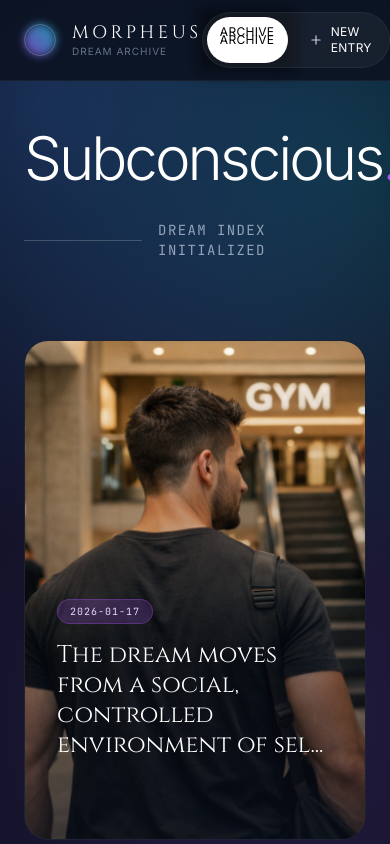
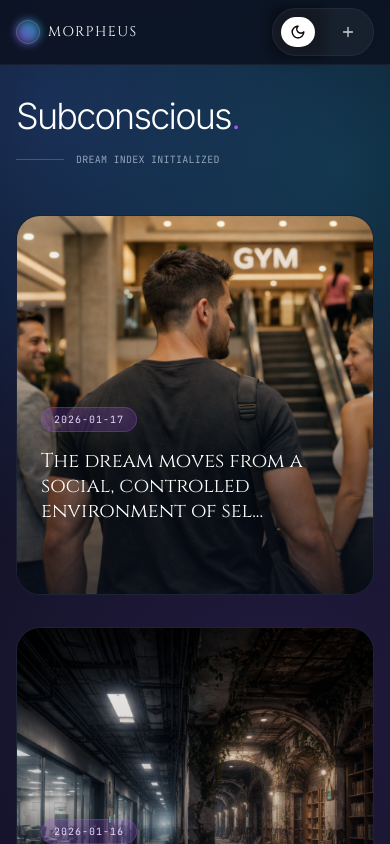
Before and after one commit to BenWassa/morpheus-dream-archive, a React (Vite) app: page / in a window 390 px wide. Shown: the top 844 px of the page. Built offline with nearby package versions, Linux system fonts and the light colour scheme.

Commit message:
chore: bump version to 1.5.0 and upgrade mobile layout

```diff
--- a/package.json
+++ b/package.json
@@ -1,7 +1,7 @@
 {
   "name": "project-morpheus",
   "private": true,
-  "version": "1.4.0",
+  "version": "1.5.0",
   "type": "module",
   "scripts": {
     "dev": "vite",
--- a/src/App.jsx
+++ b/src/App.jsx
@@ -72,6 +72,7 @@ const Header = ({ currentView, setCurrentView }) => {
     {
       label: 'ARCHIVE',
       href: '#',
+      icon: <Moon size={14} />,
       onClick: (e) => {
         e.preventDefault();
         setCurrentView('gallery');
@@ -89,6 +90,7 @@ const Header = ({ currentView, setCurrentView }) => {
     SHOW_DEMO && {
       label: 'DEMO',
       href: '#',
+      icon: <Sparkles size={14} />,
       onClick: (e) => {
         e.preventDefault();
         setCurrentView('demo');
@@ -101,26 +103,26 @@ const Header = ({ currentView, setCurrentView }) => {
 
   return (
     <header className="fixed top-0 w-full z-50 border-b border-white/5 bg-[#0a0f1c]/80 backdrop-blur-xl transition-all duration-300">
-      <div className="max-w-7xl mx-auto px-6 h-20 flex items-center justify-between">
+      <div className="max-w-7xl mx-auto px-4 sm:px-6 h-16 md:h-20 flex items-center justify-between">
         <div
-          className="flex items-center gap-4 cursor-pointer group"
+          className="flex items-center gap-2 sm:gap-4 cursor-pointer group"
           onClick={() => setCurrentView('gallery')}
         >
           <div className="relative">
-            <div className="w-8 h-8 rounded-full bg-gradient-to-tr from-purple-500 to-cyan-400 blur-sm opacity-70 group-hover:opacity-100 transition-opacity"></div>
-            <div className="absolute inset-0 w-8 h-8 rounded-full border border-white/20"></div>
+            <div className="w-6 h-6 sm:w-8 sm:h-8 rounded-full bg-gradient-to-tr from-purple-500 to-cyan-400 blur-sm opacity-70 group-hover:opacity-100 transition-opacity"></div>
+            <div className="absolute inset-0 w-6 h-6 sm:w-8 sm:h-8 rounded-full border border-white/20"></div>
           </div>
           <div className="flex flex-col">
-            <span className="text-lg font-display tracking-[0.2em] text-white leading-none">
+            <span className="text-sm sm:text-lg font-display tracking-widest sm:tracking-[0.2em] text-white leading-none">
               MORPHEUS
             </span>
-            <span className="text-[10px] text-slate-500 uppercase tracking-widest leading-none mt-1">
+            <span className="text-[8px] sm:text-[10px] text-slate-500 uppercase tracking-widest leading-none mt-1 hidden sm:block">
               Dream Archive
             </span>
           </div>
         </div>
 
-        <div className="bg-white/5 rounded-full border border-white/5">
+        <div className="bg-white/5 rounded-full border border-white/5 transition-all py-1 px-1 sm:p-0">
           <GooeyNav items={navItems} initialActiveIndex={activeIndex} />
         </div>
       </div>
@@ -136,30 +138,30 @@ const RawTranscriptViewer = ({ text }) => {
   if (!text) return null;
 
   return (
-    <div className="mt-16 border-t border-white/10 pt-8">
+    <div className="mt-12 sm:mt-16 border-t border-white/10 pt-8">
       <button
         onClick={() => setIsOpen(!isOpen)}
-        className="flex items-center gap-4 text-slate-500 hover:text-cyan-300 transition-colors w-full group py-4"
+        className="flex items-center gap-3 sm:gap-4 text-slate-500 hover:text-cyan-300 transition-colors w-full group py-4"
       >
         <div
-          className={`p-2 rounded-full border border-current transition-all ${
+          className={`p-1.5 sm:p-2 rounded-full border border-current transition-all ${
             isOpen ? 'rotate-180' : ''
           }`}
         >
-          <ChevronDown size={16} />
+          <ChevronDown size={14} className="sm:w-4 sm:h-4" />
         </div>
-        <span className="font-mono uppercase tracking-widest text-xs flex-1 text-left">
+        <span className="font-mono uppercase tracking-wide sm:tracking-widest text-[10px] sm:text-xs flex-1 text-left">
           {isOpen ? 'Hide Raw Transcription' : 'View Raw Transcription'}
         </span>
-        <div className="h-px bg-white/10 flex-1 group-hover:bg-cyan-900/50 transition-colors"></div>
+        <div className="hidden sm:block h-px bg-white/10 flex-1 group-hover:bg-cyan-900/50 transition-colors"></div>
       </button>
 
       {isOpen && (
-        <div className="mt-6 bg-black/40 rounded-sm border-l-2 border-purple-500/50 p-8 animate-fade-in relative overflow-hidden">
+        <div className="mt-6 bg-black/40 rounded-sm border-l-2 border-purple-500/50 p-5 sm:p-8 animate-fade-in relative overflow-hidden">
           <div className="absolute top-0 right-0 p-4 opacity-10">
-            <FileText size={100} />
+            <FileText size={80} className="sm:w-[100px] sm:h-[100px]" />
           </div>
-          <p className="font-serif text-lg text-slate-300 leading-loose whitespace-pre-wrap relative z-10">
+          <p className="font-serif text-base sm:text-lg text-slate-300 leading-relaxed sm:leading-loose whitespace-pre-wrap relative z-10">
             {text}
           </p>
         </div>
@@ -234,14 +236,14 @@ const GalleryView = () => {
   };
 
   return (
-    <div className="relative z-10 pt-32 pb-20 px-6 max-w-7xl mx-auto min-h-screen">
-      <div className="mb-20 animate-fade-in-up">
-        <h1 className="text-6xl md:text-8xl font-thin tracking-tighter mb-8 text-white">
+    <div className="relative z-10 pt-24 md:pt-32 pb-20 px-4 sm:px-6 max-w-7xl mx-auto min-h-screen">
+      <div className="mb-12 md:mb-20 animate-fade-in-up">
+        <h1 className="text-4xl sm:text-6xl md:text-8xl font-thin tracking-tighter mb-4 sm:mb-8 text-white">
           Subconscious<span className="text-purple-500">.</span>
         </h1>
-        <div className="flex gap-4 items-center">
-          <div className="h-px bg-white/20 w-32"></div>
-          <p className="text-slate-400 font-mono text-sm tracking-widest uppercase">
+        <div className="flex gap-3 sm:gap-4 items-center">
+          <div className="h-px bg-white/20 w-12 sm:w-32"></div>
+          <p className="text-slate-400 font-mono text-[10px] sm:text-sm tracking-wide sm:tracking-widest uppercase">
             Dream Index Initialized
           </p>
         </div>
@@ -257,7 +259,7 @@ const GalleryView = () => {
             <div
               key={i}
               onClick={() => setSelectedEntry(entry)}
-              className="group relative h-[500px] rounded-3xl overflow-hidden cursor-pointer bg-slate-900 border border-white/5 hover:border-purple-500/50 transition-all duration-500 hover:shadow-2xl hover:shadow-purple-900/20"
+              className="group relative h-[380px] sm:h-[450px] md:h-[500px] rounded-3xl overflow-hidden cursor-pointer bg-slate-900 border border-white/5 hover:border-purple-500/50 transition-all duration-500 hover:shadow-2xl hover:shadow-purple-900/20"
             >
               <div className="absolute inset-0 z-0">
                 {entry.scenes?.[0]?.image ? (
@@ -274,7 +276,7 @@ const GalleryView = () => {
                 <div className="absolute inset-0 bg-gradient-to-t from-[#0a0f1c]/70 via-[#0a0f1c]/25 to-transparent"></div>
               </div>
 
-              <div className="absolute inset-0 z-10 p-8 flex flex-col justify-end">
+              <div className="absolute inset-0 z-10 p-6 sm:p-8 flex flex-col justify-end">
                 <div className="transform translate-y-4 group-hover:translate-y-0 transition-transform duration-500">
                   <div className="flex items-center gap-2 mb-4">
                     <span className="bg-purple-500/20 text-purple-200 border border-purple-500/30 px-3 py-1 rounded-full text-[10px] font-mono tracking-widest uppercase">
@@ -282,7 +284,7 @@ const GalleryView = () => {
                     </span>
                   </div>
 
-                  <h3 className="text-2xl font-display text-white mb-4 leading-tight group-hover:text-cyan-200 transition-colors">
+                  <h3 className="text-xl sm:text-2xl font-display text-white mb-4 leading-tight group-hover:text-cyan-200 transition-colors">
                     {truncateText(entry.summary, 60)}
                   </h3>
 
@@ -306,50 +308,61 @@ const GalleryView = () => {
       )}
 
       {selectedEntry && (
-        <div className="fixed inset-0 z-[100] flex items-start justify-center pt-24 pb-6">
+        <div className="fixed inset-0 z-[100] flex items-end sm:items-start justify-center pt-16 sm:pt-24 pb-0 sm:pb-8">
           <div
             className="absolute inset-0 bg-[#05080f]/70 backdrop-blur-xl animate-fade-in"
             onClick={() => setSelectedEntry(null)}
           ></div>
 
-          <div className="relative w-full h-[calc(100vh-8rem)] md:h-[calc(100vh-7rem)] md:w-[95vw] md:max-w-6xl md:rounded-[2rem] bg-[#0a0f1c]/80 border border-white/5 shadow-2xl overflow-hidden flex flex-col animate-slide-up">
-            <div className="flex-none p-6 md:px-12 md:py-8 border-b border-white/5 flex flex-col md:flex-row md:justify-between md:items-center bg-[#0a0f1c]/50 backdrop-blur-md z-50 gap-4">
-              <div className="flex flex-col md:flex-row md:items-center gap-4 md:gap-6 min-w-0">
-                <div className="flex flex-col">
-                  <span className="text-[10px] uppercase tracking-[0.2em] text-slate-500 mb-1">
-                    Entry Date
-                  </span>
-                  <span className="font-mono text-cyan-400 text-lg">{selectedEntry.date}</span>
-                </div>
-                <div className="hidden md:block w-px h-8 bg-white/10"></div>
-                <div className="flex flex-wrap gap-2">
+          <div className="relative w-full h-[calc(100dvh-5rem)] sm:h-[calc(100vh-7rem)] md:h-[calc(100vh-7rem)] md:w-[95vw] md:max-w-6xl rounded-t-[2rem] md:rounded-[2rem] bg-[#0a0f1c]/80 border border-white/5 shadow-2xl overflow-hidden flex flex-col animate-slide-up">
+            <div className="flex-none p-4 sm:p-6 md:px-12 md:py-8 border-b border-white/5 flex items-center justify-between bg-[#0a0f1c]/50 backdrop-blur-md z-50">
+              <div className="flex flex-col">
+                <span className="text-[10px] uppercase tracking-[0.2em] text-slate-500 mb-1">
+                  Entry Date
+                </span>
+                <span className="font-mono text-cyan-400 text-base sm:text-lg">
+                  {selectedEntry.date}
+                </span>
+              </div>
+
+              <button
+                onClick={() => setSelectedEntry(null)}
+                className="group p-2 sm:p-3 rounded-full hover:bg-white/5 transition-colors border border-transparent hover:border-white/10"
+              >
+                <X size={20} className="text-slate-400 group-hover:text-white transition-colors" />
+              </button>
+            </div>
+
+            <div className="flex-1 overflow-y-auto custom-scrollbar">
+              <div className="p-6 md:p-12 lg:p-20 max-w-5xl mx-auto">
+                <div className="flex flex-wrap gap-2 mb-8 md:hidden">
                   {selectedEntry.keywords?.map((k, j) => (
                     <span
                       key={j}
-                      className="text-[10px] font-mono text-slate-400 border border-white/10 px-2 py-1 rounded hover:border-purple-500/50 transition-colors"
+                      className="text-[9px] font-mono text-slate-400 border border-white/10 px-2 py-1 rounded"
                     >
                       {k}
                     </span>
                   ))}
                 </div>
-              </div>
-              <button
-                onClick={() => setSelectedEntry(null)}
-                className="group p-3 rounded-full hover:bg-white/5 transition-colors border border-transparent hover:border-white/10 self-start md:self-auto"
-              >
-                <X size={24} className="text-slate-400 group-hover:text-white transition-colors" />
-              </button>
-            </div>
 
-            <div className="flex-1 overflow-y-auto custom-scrollbar">
-              <div className="p-6 md:p-12 lg:p-20 max-w-5xl mx-auto">
-                <div className="mb-24 text-center md:text-left">
-                  <h2 className="text-2xl md:text-3xl lg:text-4xl font-display font-light text-white leading-snug mb-8">
+                <div className="mb-12 sm:mb-24 text-center md:text-left">
+                  <div className="hidden md:flex flex-wrap gap-2 mb-8">
+                    {selectedEntry.keywords?.map((k, j) => (
+                      <span
+                        key={j}
+                        className="text-[10px] font-mono text-slate-400 border border-white/10 px-2 py-1 rounded hover:border-purple-500/50 transition-colors"
+                      >
+                        {k}
+                      </span>
+                    ))}
+                  </div>
+                  <h2 className="text-xl sm:text-2xl md:text-3xl lg:text-4xl font-display font-light text-white leading-snug mb-8">
                     {selectedEntry.summary}
                   </h2>
                 </div>
 
-                <div className="relative pl-0 md:pl-8 border-l-0 md:border-l border-white/5 space-y-24">
+                <div className="relative pl-0 md:pl-8 border-l-0 md:border-l border-white/5 space-y-16 sm:space-y-24">
                   {selectedEntry.scenes?.map((scene, idx) => {
                     const sceneNumber = String(idx + 1).padStart(2, '0');
                     const hasImage = Boolean(scene.image);
@@ -361,22 +374,22 @@ const GalleryView = () => {
                         </div>
 
                         <div
-                          className={`grid grid-cols-1 ${hasImage ? 'lg:grid-cols-2' : ''} gap-12 items-start`}
+                          className={`grid grid-cols-1 ${hasImage ? 'md:grid-cols-2' : ''} gap-8 md:gap-12 items-start`}
                         >
-                          <div className="space-y-6">
+                          <div className="space-y-4 sm:space-y-6">
                             <div className="flex items-center gap-3 text-purple-400/80">
                               <span className="text-xs font-mono tracking-widest uppercase">
                                 Scene {sceneNumber}
                               </span>
                               <div className="h-px bg-purple-500/20 flex-1"></div>
                             </div>
-                            <p className="font-serif text-xl md:text-2xl text-slate-300 leading-relaxed">
+                            <p className="font-serif text-lg sm:text-xl md:text-2xl text-slate-300 leading-relaxed">
                               {scene.text}
                             </p>
                           </div>
 
                           {hasImage && (
-                            <div className="relative mt-4 lg:mt-0">
+                            <div className="relative mt-4 md:mt-0">
                               <div className="absolute inset-0 bg-gradient-to-tr from-purple-500/20 to-cyan-500/20 blur-2xl opacity-20 group-hover:opacity-40 transition-opacity"></div>
                               <div className="relative rounded-lg overflow-hidden border border-white/10 shadow-2xl">
                                 <SmartImage
@@ -688,7 +701,7 @@ Return only well-formed JSON that strictly follows the schema and constraints ab
             </div>
 
             <div className="space-y-8">
-              <div className="grid grid-cols-1 md:grid-cols-2 gap-8">
+              <div className="grid grid-cols-1 sm:grid-cols-2 gap-8">
                 <div>
                   <label className="block text-slate-500 text-[10px] uppercase tracking-widest mb-3">
                     Dream Date
@@ -724,7 +737,7 @@ Return only well-formed JSON that strictly follows the schema and constraints ab
                     key={idx}
                     className="bg-black/20 rounded-xl p-6 border border-white/5 hover:border-white/10 transition-colors"
                   >
-                    <div className="flex justify-between items-start gap-6">
+                    <div className="flex flex-col sm:flex-row justify-between items-start gap-4 sm:gap-6">
                       <div className="flex-1">
                         <span className="text-xs font-mono text-purple-400 mb-2 block">
                           SCENE 0{idx + 1}
--- a/src/component/GooeyNav.jsx
+++ b/src/component/GooeyNav.jsx
@@ -81,7 +81,11 @@ const GooeyNav = ({
     };
     Object.assign(filterRef.current.style, styles);
     Object.assign(textRef.current.style, styles);
-    textRef.current.innerText = element.innerText;
+    // Use innerHTML to preserve icons and layout structure for the inverse effect
+    const anchor = element.querySelector('a');
+    if (anchor) {
+      textRef.current.innerHTML = anchor.innerHTML;
+    }
   };
   const handleClick = (e, index) => {
     const liEl = e.currentTarget;
@@ -280,7 +284,7 @@ const GooeyNav = ({
         <nav className="flex relative" style={{ transform: 'translate3d(0,0,0.01px)' }}>
           <ul
             ref={navRef}
-            className="flex gap-2 list-none p-1 m-0 relative z-[3] text-xs font-medium tracking-wide"
+            className="flex gap-4 sm:gap-2 list-none p-1 sm:p-1 m-0 relative z-[3] text-[10px] sm:text-xs font-medium tracking-wide"
             style={{
               color: 'white',
               textShadow: '0 1px 1px hsl(205deg 30% 10% / 0.2)',
@@ -300,17 +304,22 @@ const GooeyNav = ({
                   }}
                   href={item.href}
                   onKeyDown={(e) => handleKeyDown(e, index)}
-                  className="outline-none py-[0.6em] px-[1.1em] inline-flex items-center gap-2"
+                  className="outline-none py-[0.8em] sm:py-[0.6em] px-[1em] sm:px-[1.1em] inline-flex items-center gap-1.5 sm:gap-2"
                 >
-                  {item.icon ? <span className="opacity-80">{item.icon}</span> : null}
-                  <span>{item.label}</span>
+                  {item.icon ? (
+                    <span className="opacity-80 scale-110 sm:scale-100">{item.icon}</span>
+                  ) : null}
+                  <span className={item.icon ? 'hidden sm:inline' : ''}>{item.label}</span>
                 </a>
               </li>
             ))}
           </ul>
         </nav>
         <span className="effect filter" ref={filterRef} />
-        <span className="effect text text-xs font-medium tracking-wide" ref={textRef} />
+        <span
+          className="effect text text-[10px] sm:text-xs font-medium tracking-wide whitespace-nowrap inline-flex items-center justify-center gap-1.5 sm:gap-2"
+          ref={textRef}
+        />
       </div>
     </>
   );
```
Also changed, not shown: 5 other files (tests, documents, lock files or other folders).
